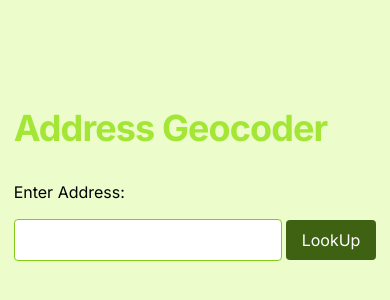
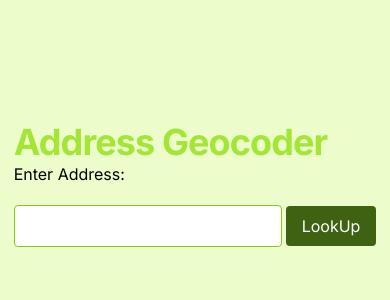
Before and after one commit to DanielDallas/address-geocoder, a Next.js app: page / in a window 390 px wide. Shown: the part 238-538 px from the top of the page. Built offline with nearby package versions, Linux system fonts and the light colour scheme.

Commit message:
Component Styling

```diff
--- a/app/components/AddressSearchForm.tsx
+++ b/app/components/AddressSearchForm.tsx
@@ -41,10 +41,10 @@ const AddressSearchForm = ({ onGeocodingResult }: AddressSearchFormProps) => {
   return (
     <div className="flex justify-center items-center">
       <form onSubmit={handleSubmit} className="">
-        <h1 className="lg:mb-20 mb-8 text-lime-400 text-4xl font-bold tracking-tight sm:text-6xl">
+        <h1 className="lg:mb-20 sm:mb-4 text-lime-400 text-4xl font-bold tracking-tight sm:text-6xl">
           Address Geocoder
         </h1>
-        <label className="block lg:mb-1">Enter Address:</label>
+        <label className="block mb-1">Enter Address:</label>
         <input
           type="text"
           value={address}
--- a/app/layout.tsx
+++ b/app/layout.tsx
@@ -1,5 +1,4 @@
 import "@/styles/globals.css";
-import Head from "next/head";
 import type { Metadata } from "next";
 import { Inter } from "next/font/google";
 
@@ -8,6 +7,7 @@ const inter = Inter({ subsets: ["latin"] });
 export const metadata: Metadata = {
   title: "Address Geocoder",
   description: "Built by Daniel Dallas",
+  themeColor: "rgb(163 230 53);",
 };
 
 export default function RootLayout({
@@ -17,11 +17,6 @@ export default function RootLayout({
 }) {
   return (
     <html lang="en">
-      <Head>
-        <link rel="icon" href="/grid-globe.png" />
-        {/* Other meta tags, stylesheets, etc. */}
-      </Head>
-
       <body className={inter.className}>
         {" "}
         <div className="bg-lime-100">{children}</div>
```
Also changed, not shown: 2 other files (tests, documents, lock files or other folders).
